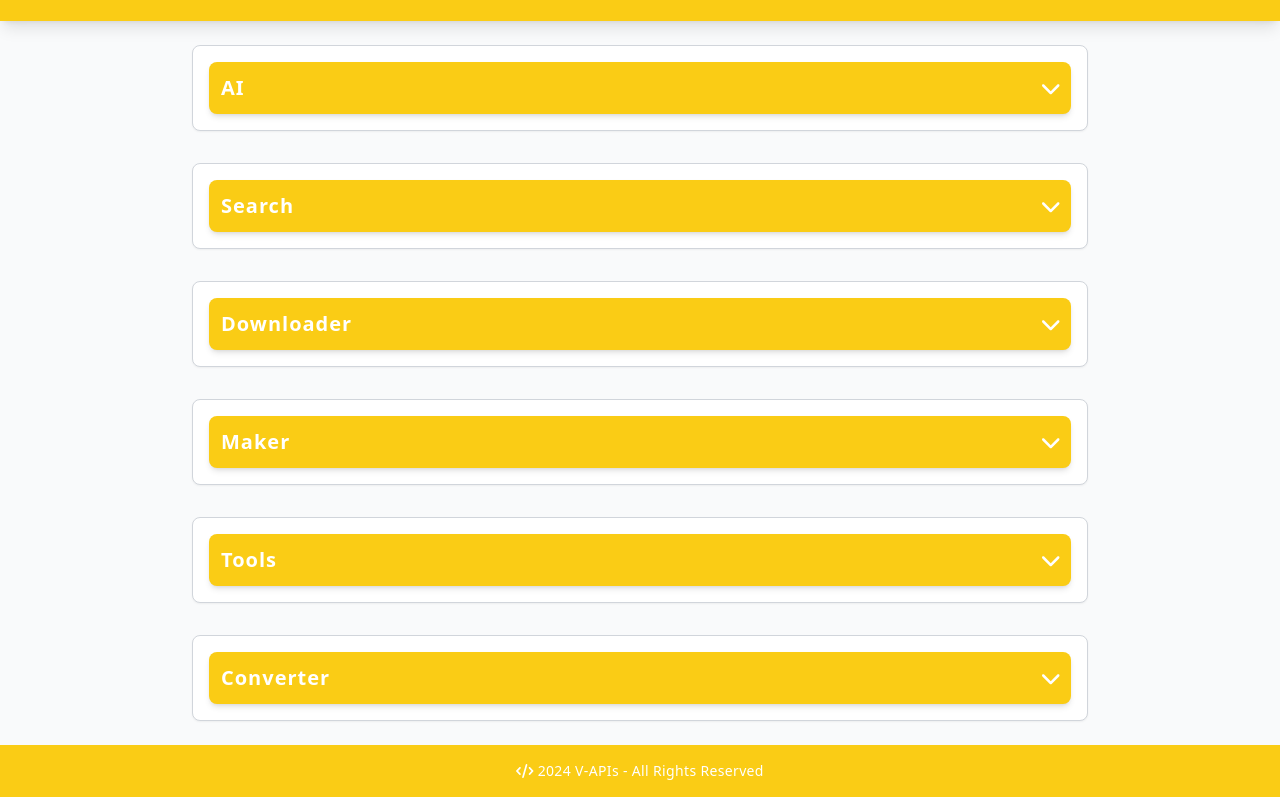
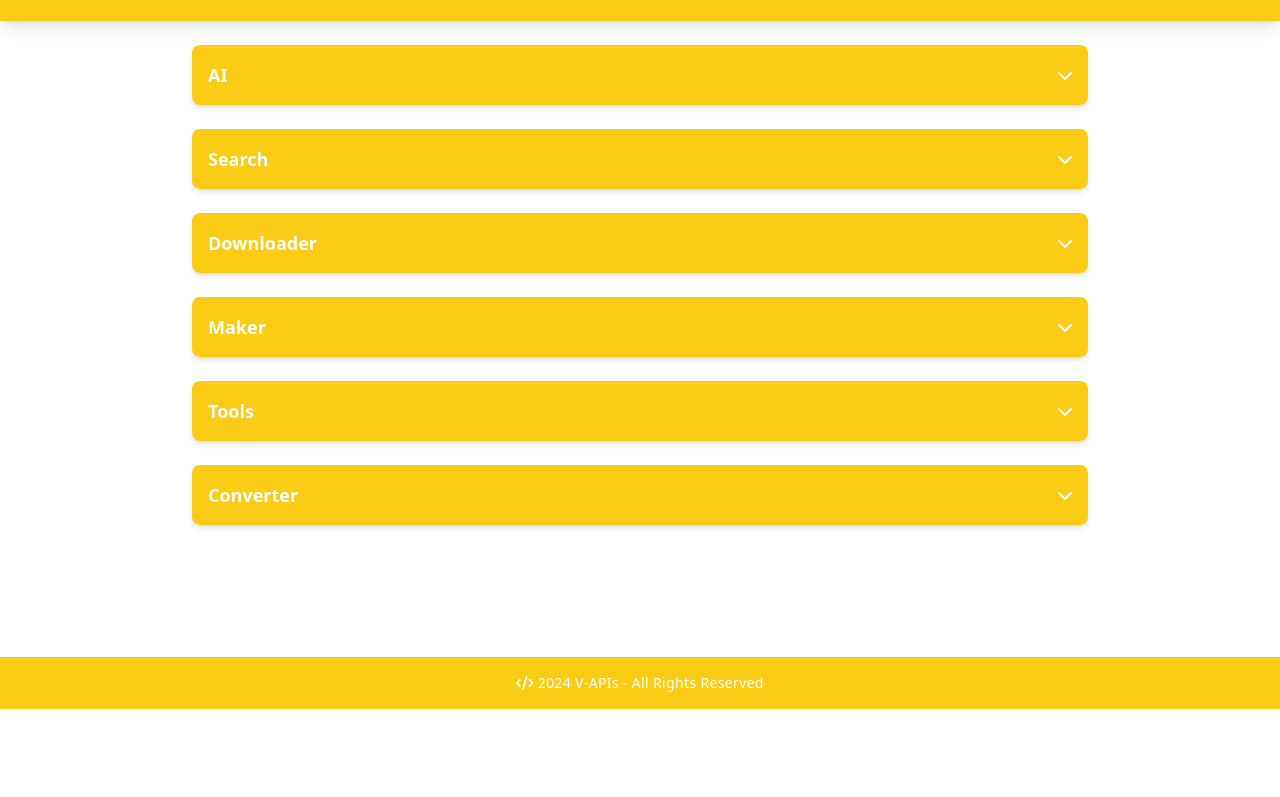
Before and after one commit to Saannan/Web, a website: page public/index.html in a window 1280 px wide. Shown: the part 91-888 px from the top of the page. After the commit the page ends 800 px from the top, so only its background shows below. Drawn offline with nearby package versions, Linux system fonts and the light colour scheme.

Commit message:
Add files via upload

```diff
--- a/public/index.html
+++ b/public/index.html
@@ -14,22 +14,24 @@
   <style>
     :root {
       --yellow-light: #facc15;
+      --yellow-dark: #eab308;
       --gray-light: #f3f4f6;
     }
     .bg-yellow-light { background-color: var(--yellow-light); }
     .text-yellow-light { color: var(--yellow-light); }
+    .hover-bg-yellow-dark:hover { background-color: var(--yellow-dark); }
   </style>
 </head>
-<body class="bg-white text-gray-800 min-h-screen flex flex-col">
+<body class="bg-gray-light text-gray-800 min-h-screen flex flex-col">
   <header class="p-6 bg-yellow-light text-center shadow-lg relative">
-    <a href="https://vapisz.web.app" class="absolute left-4 top-1/2 transform -translate-y-1/2 bg-transparent text-white text-2xl">
+    <a href="https://vapisz.web.app" class="absolute left-4 top-1/2 transform -translate-y-1/2 text-white text-2xl">
       <i class="fas fa-home"></i>
     </a>
     <h1 class="text-4xl font-extrabold text-white tracking-wide">V-APIs</h1>
     <p class="text-sm text-white font-light mt-1 italic">Fast, Easy, and Simple APIs</p>
   </header>
-  <main class="flex-1 p-6 bg-gray-50">
-    <div id="api-container" class="space-y-8 max-w-4xl mx-auto"></div>
+  <main class="flex-1 p-6 bg-gray-light">
+    <div id="api-container" class="space-y-6 max-w-4xl mx-auto"></div>
   </main>
   <footer class="p-4 bg-yellow-light text-center text-white">
     <p class="text-sm font-medium tracking-wide">
--- a/public/index.js
+++ b/public/index.js
@@ -308,45 +308,40 @@
 function renderCards() {
   const container = document.getElementById("api-container");
   container.innerHTML = "";
-  categories.forEach((category, index) => {
+  categories.forEach((category) => {
     const section = document.createElement("div");
     section.classList.add(
-      "divide-y",
-      "divide-gray-300",
-      "p-4",
+      "rounded-lg",
       "bg-white",
-      "rounded-lg",
-      "border",
-      "border-gray-300",
-      "shadow-sm"
+      "shadow-md",
+      "overflow-hidden"
     );
 
-    const categoryTitle = document.createElement("div");
-    categoryTitle.classList.add(
+    const categoryHeader = document.createElement("div");
+    categoryHeader.classList.add(
       "flex",
       "justify-between",
       "items-center",
-      "text-xl",
-      "font-bold",
+      "p-4",
       "bg-yellow-light",
       "text-white",
-      "p-3",
-      "rounded-lg",
-      "shadow-md",
-      "tracking-wider",
       "cursor-pointer"
     );
+
     const categoryName = document.createElement("span");
+    categoryName.classList.add("text-lg", "font-bold");
     categoryName.innerText = category.name;
+
     const toggleIcon = document.createElement("i");
     toggleIcon.classList.add("fas", "fa-chevron-down", "transition-transform", "duration-300");
-    categoryTitle.appendChild(categoryName);
-    categoryTitle.appendChild(toggleIcon);
-    section.appendChild(categoryTitle);
+
+    categoryHeader.appendChild(categoryName);
+    categoryHeader.appendChild(toggleIcon);
+    section.appendChild(categoryHeader);
 
     const folder = document.createElement("div");
-    folder.classList.add("space-y-4", "mt-4", "hidden");
-    categoryTitle.addEventListener("click", () => {
+    folder.classList.add("hidden", "bg-gray-light", "space-y-4", "p-4");
+    categoryHeader.addEventListener("click", () => {
       folder.classList.toggle("hidden");
       toggleIcon.classList.toggle("rotate-180");
     });
@@ -358,11 +353,15 @@
         "items-center",
         "justify-between",
         "p-4",
-        "bg-white"
+        "bg-white",
+        "rounded-md",
+        "shadow-sm",
+        "border",
+        "border-gray-300"
       );
 
       const leftSection = document.createElement("div");
-      leftSection.classList.add("flex", "items-center", "space-x-3");
+      leftSection.classList.add("flex", "items-center", "space-x-4");
 
       const getBadge = document.createElement("span");
       getBadge.classList.add(
@@ -387,15 +386,15 @@
 
       const tryButton = document.createElement("a");
       tryButton.classList.add(
-        "border",
-        "border-yellow-600",
-        "text-yellow-600",
+        "bg-yellow-light",
+        "text-white",
         "px-3",
-        "py-1",
-        "rounded-md",
+        "py-2",
+        "rounded-full",
         "text-xs",
         "font-bold",
         "shadow",
+        "hover-bg-yellow-dark",
         "tracking-wide",
         "text-sm"
       );
```
